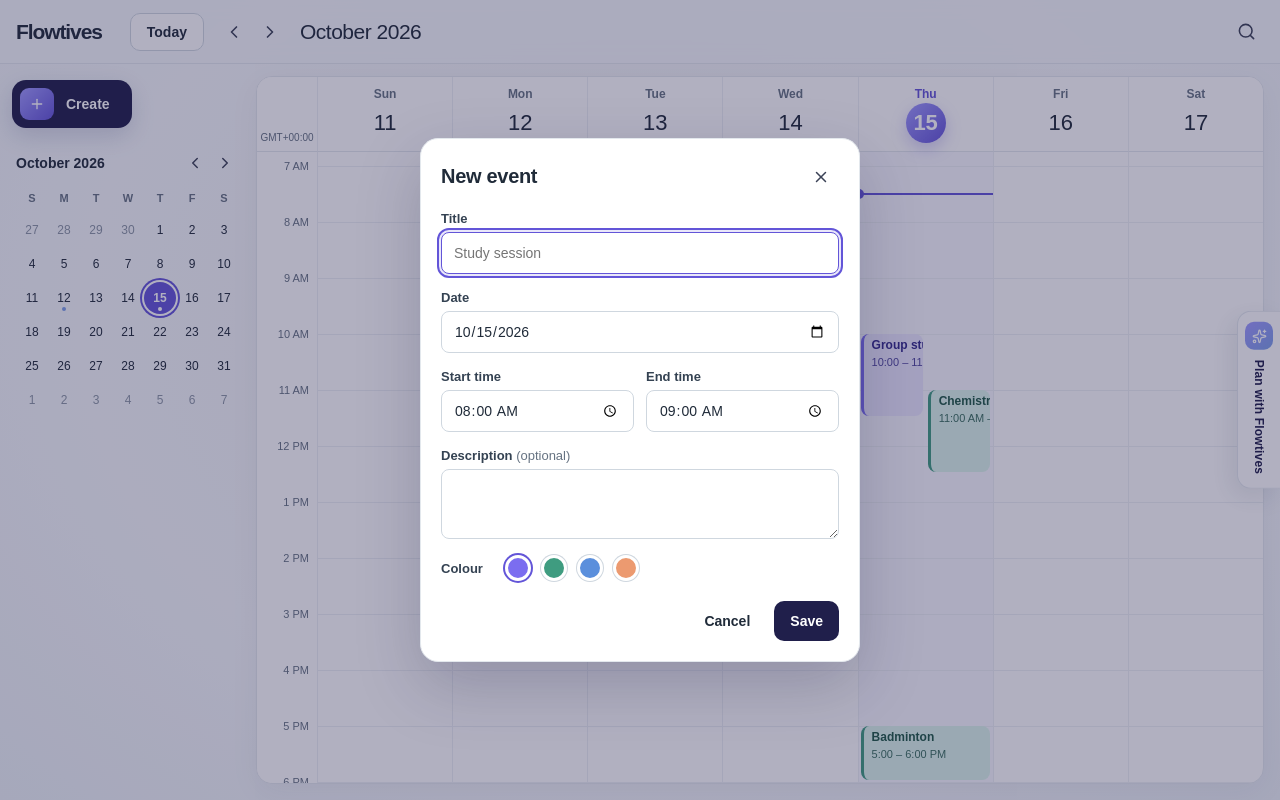
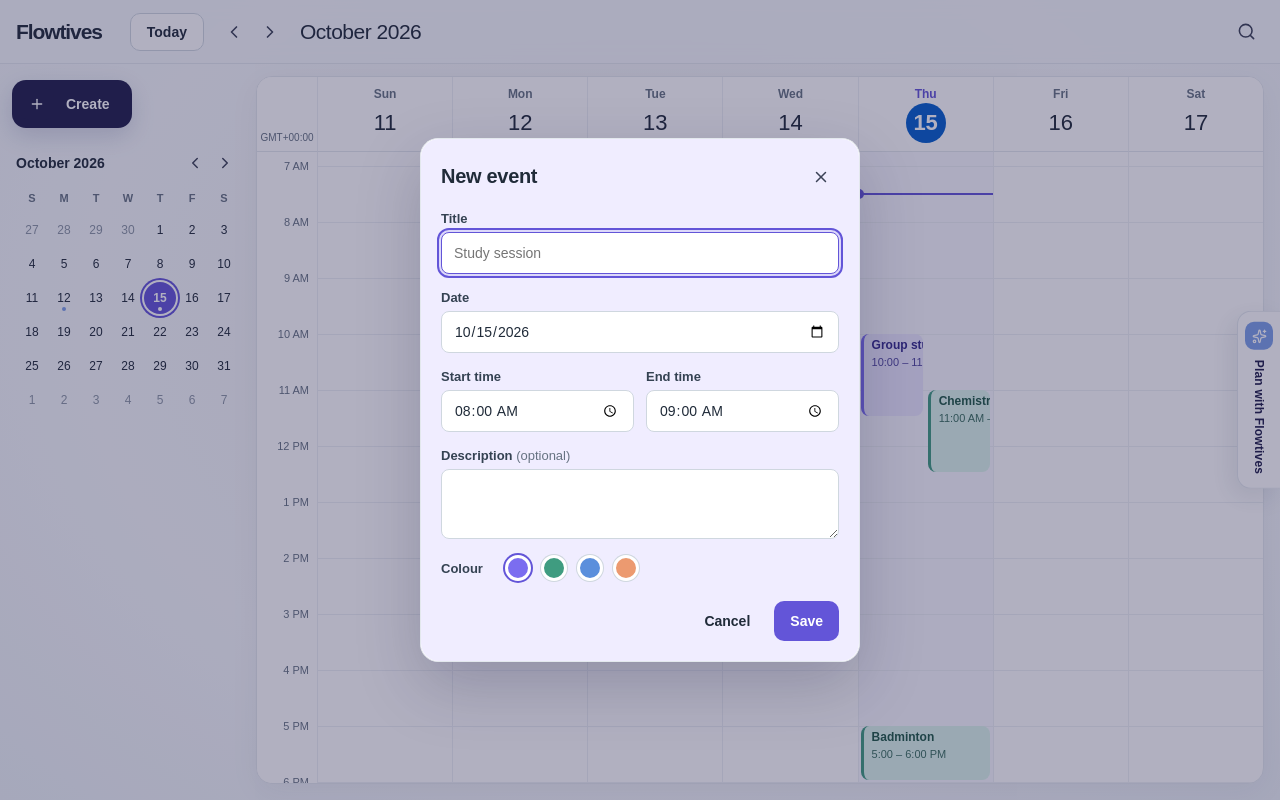
Before and after one commit to 123674/Flowtives, a Next.js app: page /calendar in a window 1280 px wide. Both pictures are taken after a click on the button "Create". Built offline with nearby package versions, Linux system fonts and the light colour scheme.

Commit message:
updating the UI

```diff
--- a/src/app/calendar/calendar.module.css
+++ b/src/app/calendar/calendar.module.css
@@ -11,8 +11,8 @@
   --hour: 56px;
   --time-w: 60px;
   --col-min: 112px;
-  --grad: linear-gradient(135deg, #a09bff, #6355d8);
-  --grad-soft: linear-gradient(140deg, #9f9aff, #7c9fe7);
+  --grad:  #055fcd;
+  --grad-soft:#7c9fe7;
 
   position: relative;
   display: flex;
@@ -75,11 +75,11 @@
   font-weight: 650;
   transition: background 0.15s, transform 0.15s;
 }
-.primaryBtn { background: var(--navy); color: #fff; }
-.primaryBtn:hover { background: #25234e; transform: translateY(-1px); }
-.ghostBtn:hover { background: rgba(32, 43, 57, 0.06); }
+.primaryBtn { background: var(--violet); color: #fff; }
+.primaryBtn:hover { background: #2f2c64; transform: translateY(-2px); }
+.ghostBtn:hover { background: rgba(30, 40, 53, 0.06); transform: translateY(-2px); }
 .dangerBtn { color: #b4233a; padding: 0 10px; }
-.dangerBtn:hover { background: rgba(180, 35, 58, 0.08); }
+.dangerBtn:hover { background: rgba(185, 20, 47, 0.08); transform: translateY(-2px); }
 
 /* ---------- toolbar ---------- */
 .toolbar {
@@ -208,17 +208,18 @@
   font-size: 14px;
   font-weight: 700;
   box-shadow: 0 8px 24px rgba(26, 38, 91, 0.16);
-  transition: transform 0.2s, background 0.2s;
+  transition: transform 0.2s;
 }
-.createBtn:hover { transform: translateY(-2px); background: #25234e; }
+.createBtn:hover { transform: translateY(-2px); background: #2c295e; }
 .createChip {
   display: grid;
   place-items: center;
   width: 34px;
   height: 32px;
   border-radius: 9px;
-  background: var(--grad);
+  background: var(--navy);
 }
+.createBtn:hover .createChip { background: #2c295e; }
 
 /* mini calendar */
 .mini { padding: 0 4px; }
@@ -311,7 +312,7 @@
   font-size: 22px;
   font-weight: 500;
 }
-.dayNumToday { background: var(--grad); color: #fff; font-weight: 700; box-shadow: 0 6px 16px rgba(99, 85, 216, 0.28); }
+.dayNumToday { background: var(--grad); color: #fff; font-weight: 700; }
 
 .timeCol {
   position: sticky;
@@ -406,6 +407,12 @@
 }
 
 /* ---------- dialogs ---------- */
+.dialogColorBg {
+  min-height: 100%;
+  transition: background-color 0.2s ease;
+  border-radius: inherit;
+}
+
 .dialog {
   width: min(440px, calc(100vw - 24px));
   max-height: calc(100dvh - 24px);
@@ -419,7 +426,20 @@
   box-shadow: 0 24px 64px rgba(32, 31, 75, 0.22);
 }
 .dialog::backdrop { background: rgba(32, 31, 75, 0.35); }
-.modalForm, .details { display: flex; flex-direction: column; gap: 16px; padding: 20px; }
+.modalForm {
+  display: flex;
+  flex-direction: column;
+  gap: 16px;
+  padding: 20px;
+  background: transparent;
+}
+
+.details {
+  display: flex;
+  flex-direction: column;
+  gap: 16px;
+  padding: 20px;
+}
 .modalHead { display: flex; align-items: center; gap: 10px; }
 .modalTitle { flex: 1; margin: 0; font-size: 20px; font-weight: 650; letter-spacing: -0.3px; }
 .field { display: flex; flex-direction: column; gap: 6px; flex: 1; min-width: 0; }
--- a/src/app/calendar/components/EventModal.tsx
+++ b/src/app/calendar/components/EventModal.tsx
@@ -26,6 +26,13 @@ export default function EventModal({ initial, onSave, onDelete, onClose }: Props
   const [color, setColor] = useState(initial.color)
   const [errors, setErrors] = useState<Errors>({})
   const [confirmDelete, setConfirmDelete] = useState(false)
+
+  const dialogColors: Record<string, string> = {
+  lavender: '#F0EDFF',
+  mint: '#E6F8EE',
+  blue: '#E8F2FF',
+  peach: '#FFF0E6',
+  }
 
   const submit = (e: FormEvent) => {
     e.preventDefault()
@@ -58,6 +65,8 @@ export default function EventModal({ initial, onSave, onDelete, onClose }: Props
 
   return (
     <Dialog onClose={onClose} labelledBy={`${uid}-h`}>
+      <div className={s.dialogColorBg}
+      style={{ backgroundColor: dialogColors[color] ?? '#FFFFFF' }}>
       <form className={s.modalForm} onSubmit={submit} noValidate>
         <div className={s.modalHead}>
           <h2 id={`${uid}-h`} className={s.modalTitle}>
@@ -130,6 +139,7 @@ export default function EventModal({ initial, onSave, onDelete, onClose }: Props
           </button>
         </div>
       </form>
+      </div>
     </Dialog>
   )
 }
```
